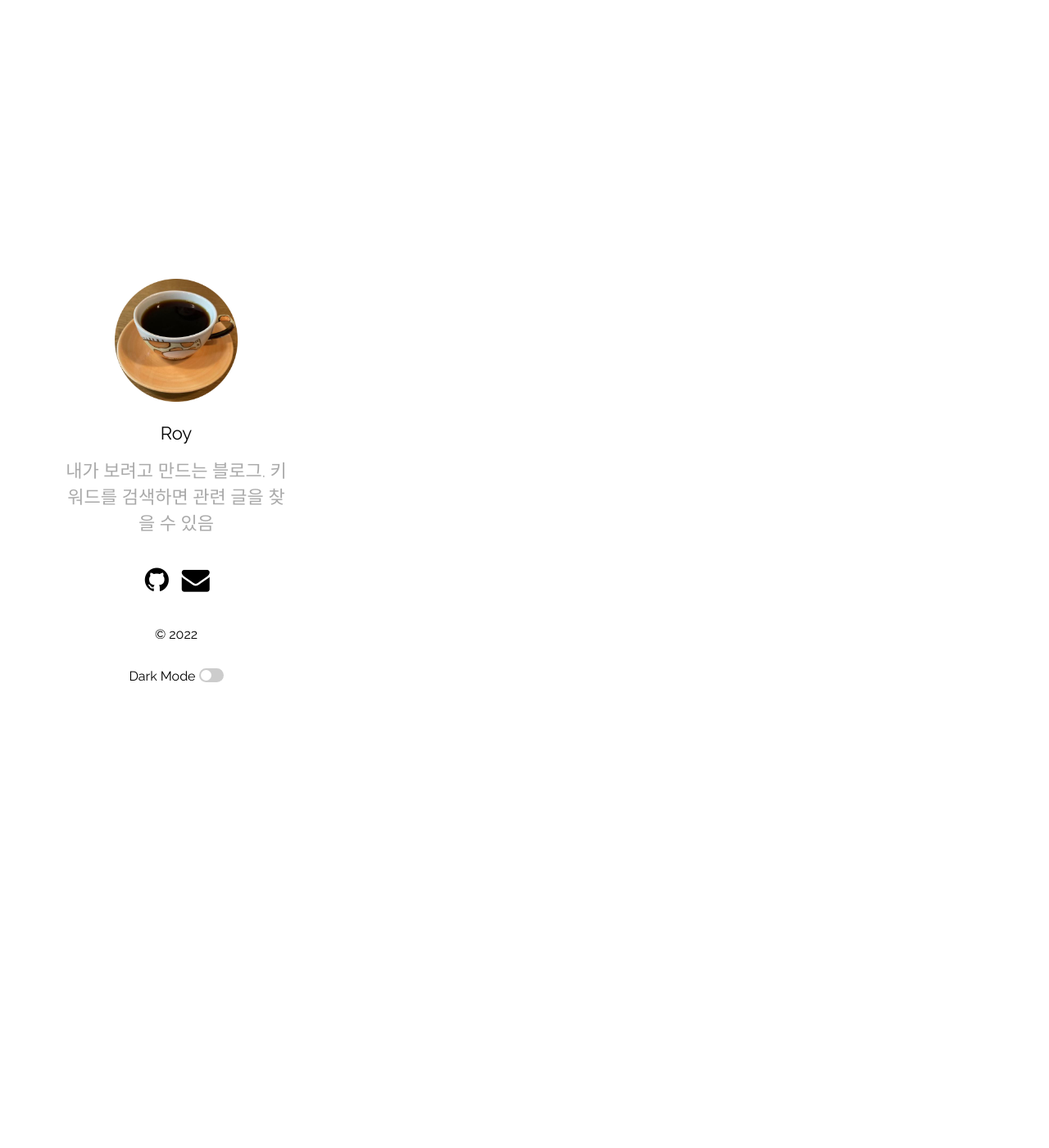
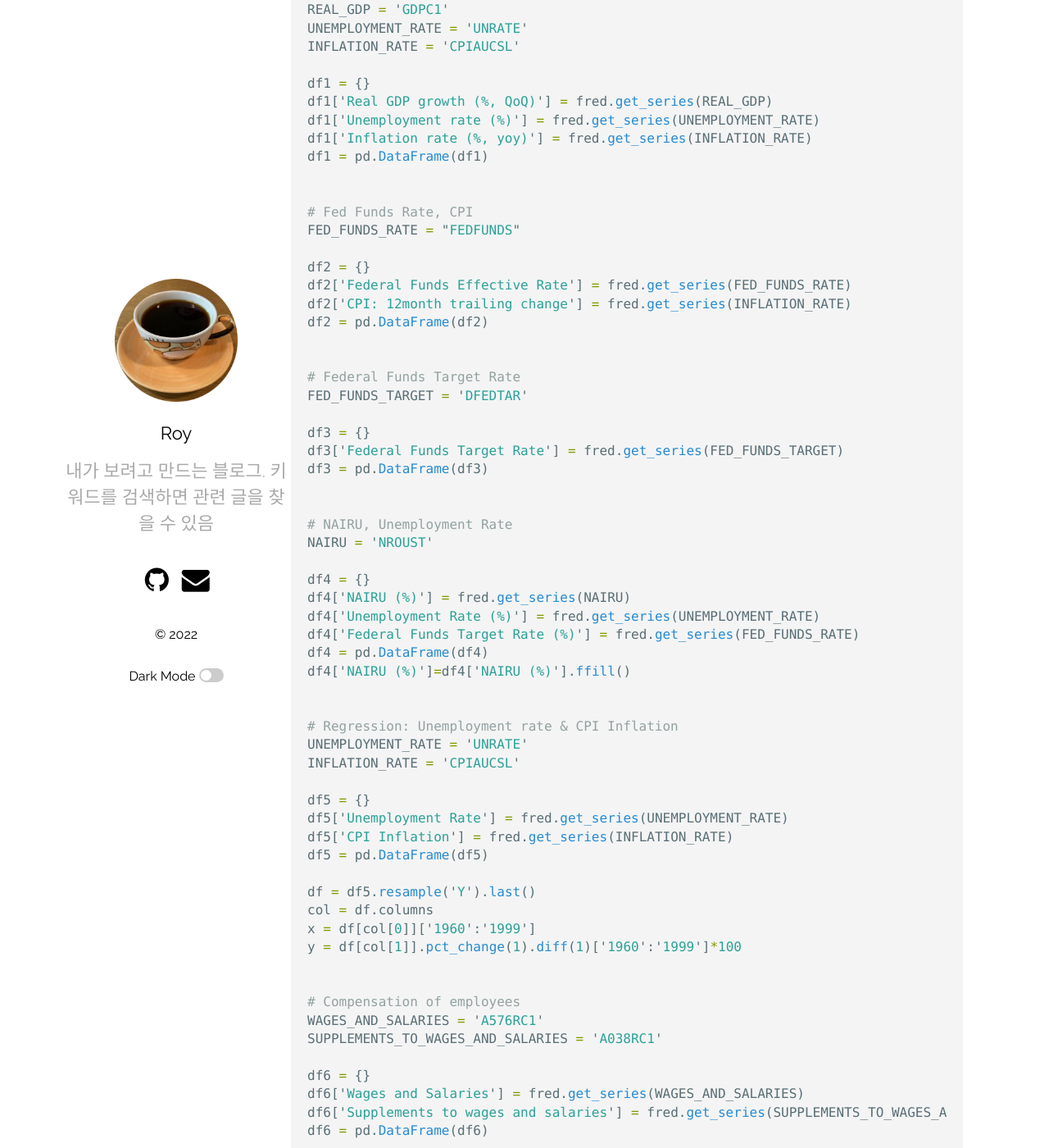
Before and after one commit to roy8in/roy8in.github.io, a Jekyll site: the page built from _posts/2022-09-10-The_Fabulous_Decade.md, in a window 1280 px wide and 1400 px high, scrolled down 14321 px. Shown: the whole window at 82% size. Built offline with Jekyll 4.4.1, drawn with Linux system fonts in a browser that asks for light colours; some of the changed text lies outside the part shown.

Commit message:
add charts

````diff
--- a/_posts/2022-09-10-The_Fabulous_Decade.md
+++ b/_posts/2022-09-10-The_Fabulous_Decade.md
@@ -269,11 +269,11 @@
 
 1993년부터 1994년에 회사에서 공식적으로 지급하는 급여나 복리후생 이외의 직원들이 받을 수 있는 비공식적인 혜택인 부가 급여(fringe benefit)가 빠르게 하락하였고 1995년부터 낮은 수준을 유지했다.
 
-메디컬 케어 인플레이션이 1980년대에 두 자리수 이상으로 매우 심했는데, 1990년대에는 낮아졌다.
+특히 메디컬 케어 인플레이션이 1980년대에 두 자리수 이상으로 매우 심했는데, 1990년대에는 낮아졌다.
 
 <b>[그림] Changes in Wages and Salaries and Benefits in the Employment Cost Index</b>
 
-Four-quarter change in benefits, Four-quarter change in wages and salaries
+<img src="/assets/images/Compensation of employees.png" width="100%" height="100%" title="Compensation of employees"/>
 
 <br>
 
@@ -281,23 +281,25 @@
 
 1996년과 1998년 사이의 일어난 일련의 가격 (하락) 충격 요인들은 실업률과 물가 상승률이 관계가 이전과 달랐던 점을 설명할 수 있다.
 
-<b>The Dollar and Import PRices</b>
+<b>The Dollar and Import Prices</b>
 
-1995년부터 시작된 강달러가 수입물가를 낮추는데 기여했다. 수입물품들은 소비자물가(CPI)의 항목이며, 직접적인 물가 하락 요인이 된다.
+1995년부터 시작된 강달러가 수입물가를 낮추는데 기여했다. 수입물품들은 소비자물가(CPI)의 항목이며, 직접적인 물가 하락 요인이 된다. <span style="color:blue">2021년 부터 미 달러가 강세를 보임에도 수입 물가 하락은 나타나지 않고 있다. </span>
 
 <b>[그림] Nonoil Import Prices and the Dollar</b>
 
-Real broad exchange rate index, Nonpetroleum import prices chain-weighted index
+<img src="/assets/images/Non-Oil Import Prices and the Dollar.png" width="100%" height="100%" title="Non-Oil Import Prices and the Dollar"/>
+
+소비자물가 구성의 10~12%가 수입 물품이었으며, 1995년 2분기부터 1998년 말까지 진행된 미국 달러의 18% 강세는 동기간 소비자 물가 수준을 2% 낮추었다.
 
 <br>
-
-소비자물가 구성의 10~12%가 수입 물품이었으며, 1995년 2분기부터 1998년 말까지 진행된 미국 달러의 18% 강세는 동기간 소비자 물가 수준을 2% 낮추었다.
 
 <b>Falling Oil Prices</b>
 
 1996년 4분기부터 1999년 1분기까지 유가가 반토막 나며 핵심 소비자물가도 생산자 단가 하락으로 낮아졌다. 수입가격과 유가 하락으로 노동자들의 더 많은 급여에 대한 필요성이 낮아지며 임금 상승을 방해하는 요인으로 작용했다.
 
 <b>[그림] Daily Price of West Texas Intermediate(WTI) Oil</b>
+
+<img src="/assets/images/WTI.png" width="100%" height="100%" title="WTI"/>
 
 <br>
 
@@ -338,21 +340,21 @@
 
 ### Chapter 8. Productivity Growth and Computer Prices
 
-1990년대 컴퓨터와 정보통신의 발전이 미국 비즈니스 생태계를 완전히 바꾸었고, 생산성을 크게 높였다.
+1990년대 컴퓨터와 정보통신의 발전이 미국 비즈니스 생태계를 완전히 바꾸었고, 생산성을 크게 높였다. 컴퓨터와 반도체 생산의 기술적 진보가 생산성 증가로 이어진 것이다.
 
 생산성이 증가하자 투자가 증가하고, 기업이익이 증가하였으며 주식 밸류에이션이 높아졌다.
 
-<b>[그림] Four-Year Average Growth of Productivity in Nonfarm Business, 1963~2000</b>
+<b>[그림] Four-Year Average Growth of Productivity in Nonfarm Business</b>
 
-<br>
+<img src="/assets/images/Nonfarm Productivity.png" width="100%" height="100%" title="Nonfarm Productivity"/>
 
-컴퓨터와 반도체 생산의 기술적 진보는 생산성 증가로 이어졌다. 컴퓨터와 소프트웨어 가격 하락은 투자 증가와 컴퓨터 사용 증가로 이어졌다. 컴퓨터, 관련 장비, 소프트웨어 가격 하락은 투자 Boom을 야기했다.
+컴퓨터와 소프트웨어 가격 하락은 투자 증가와 컴퓨터 사용 증가로 이어졌다.
 
-<b>[그림] Changes in Computer PRices</b>
+<b>[그림] Changes in Computer Prices</b>
 
-<br>
+<img src="/assets/images/Computer Price.png" width="100%" height="100%" title="Changes in Computer Prices"/>
 
-1990년대 후반 생산성 증가의 결과 실업률이 낮아졌고 물가가 하락했다.
+1990년대 후반 생산성 증가의 결과 낮은 실업률에도 물가가 안정된 수준을 유지할 수 있었던 것이다.
 
 <br>
 
@@ -363,3 +365,119 @@
 노동시장이 강했음에도 생산성이 워낙 높아 물가가 상승하지 않았다. 그럼에도 불구하고 연준은 긴축을 했다.
 
 FOMC는 금리 인상으로 Output을 줄이고 싶었다. 생산성 증가로 NAIRU가 왜곡되어 있다고 생각했기 때문이다.
+
+<br>
+
+<br>
+
+***
+
+<br>
+
+Charting 관련 Python에서 Fred API를 이용할 때 사용하는 코드
+
+```python
+from fredapi import Fred
+fred = Fred(api_key='XXXXXXX')
+import pandas as pd
+
+
+# Economic Performance by Degade
+REAL_GDP = 'GDPC1'
+UNEMPLOYMENT_RATE = 'UNRATE'
+INFLATION_RATE = 'CPIAUCSL'
+
+df1 = {}
+df1['Real GDP growth (%, QoQ)'] = fred.get_series(REAL_GDP)
+df1['Unemployment rate (%)'] = fred.get_series(UNEMPLOYMENT_RATE)
+df1['Inflation rate (%, yoy)'] = fred.get_series(INFLATION_RATE)
+df1 = pd.DataFrame(df1)
+
+
+# Fed Funds Rate, CPI
+FED_FUNDS_RATE = "FEDFUNDS"
+
+df2 = {}
+df2['Federal Funds Effective Rate'] = fred.get_series(FED_FUNDS_RATE)
+df2['CPI: 12month trailing change'] = fred.get_series(INFLATION_RATE)
+df2 = pd.DataFrame(df2)
+
+
+# Federal Funds Target Rate
+FED_FUNDS_TARGET = 'DFEDTAR'
+
+df3 = {}
+df3['Federal Funds Target Rate'] = fred.get_series(FED_FUNDS_TARGET)
+df3 = pd.DataFrame(df3)
+
+
+# NAIRU, Unemployment Rate
+NAIRU = 'NROUST'
+
+df4 = {}
+df4['NAIRU (%)'] = fred.get_series(NAIRU)
+df4['Unemployment Rate (%)'] = fred.get_series(UNEMPLOYMENT_RATE)
+df4['Federal Funds Target Rate (%)'] = fred.get_series(FED_FUNDS_RATE)
+df4 = pd.DataFrame(df4)
+df4['NAIRU (%)']=df4['NAIRU (%)'].ffill()
+
+
+# Regression: Unemployment rate & CPI Inflation
+UNEMPLOYMENT_RATE = 'UNRATE'
+INFLATION_RATE = 'CPIAUCSL'
+
+df5 = {}
+df5['Unemployment Rate'] = fred.get_series(UNEMPLOYMENT_RATE)
+df5['CPI Inflation'] = fred.get_series(INFLATION_RATE)
+df5 = pd.DataFrame(df5)
+
+df = df5.resample('Y').last()
+col = df.columns
+x = df[col[0]]['1960':'1999']
+y = df[col[1]].pct_change(1).diff(1)['1960':'1999']*100
+
+
+# Compensation of employees
+WAGES_AND_SALARIES = 'A576RC1'
+SUPPLEMENTS_TO_WAGES_AND_SALARIES = 'A038RC1'
+
+df6 = {}
+df6['Wages and Salaries'] = fred.get_series(WAGES_AND_SALARIES)
+df6['Supplements to wages and salaries'] = fred.get_series(SUPPLEMENTS_TO_WAGES_AND_SALARIES)
+df6 = pd.DataFrame(df6)
+
+
+# Non-oil Import Prices and the Dollar
+REAL_BROAD_EXCHANGE_RATE_INDEX = 'RBUSBIS'
+IMPORT_PRICE_INDEX_EX_PETROLEUM = 'IREXPET'
+
+df7 = {}
+df7['Real Broad Exchange Rate Index'] = fred.get_series(REAL_BROAD_EXCHANGE_RATE_INDEX)
+df7['Nonpetroleum Import Prices'] = fred.get_series(IMPORT_PRICE_INDEX_EX_PETROLEUM)
+df7 = pd.DataFrame(df7)
+
+
+# WTI
+WTI = 'DCOILWTICO'
+
+df8 = {}
+df8['WTI'] = fred.get_series(WTI)
+df8 = pd.DataFrame(df8)
+
+
+# Nonfarm Business Labor Productivity
+NONFARM_PRODUCTIVITY = 'OPHNFB'
+
+df9 = {}
+df9['Productivity in Nonfarm Business'] = fred.get_series(NONFARM_PRODUCTIVITY)
+df9 = pd.DataFrame(df9)
+
+
+# Computer Price
+FINAL_SALES_OF_COMPUTERS = 'BB01RG3Q086SBEA'
+
+df10 = {}
+df10['Computer Prices'] = fred.get_series(FINAL_SALES_OF_COMPUTERS)
+df10 = pd.DataFrame(df10)
+
+```
````
Also changed, not shown: other parts of _posts/2022-09-10-The_Fabulous_Decade.md (+2 -2 lines), _posts/2022-09-12-Repo_Crisis_of_2019.md (+0 -3 lines), assets/images/Compensation of employees.png (added), assets/images/Computer Price.png (added), assets/images/Non-Oil Import Prices and the Dollar.png (added), assets/images/Nonfarm Productivity.png (added), assets/images/WTI.png (added).
